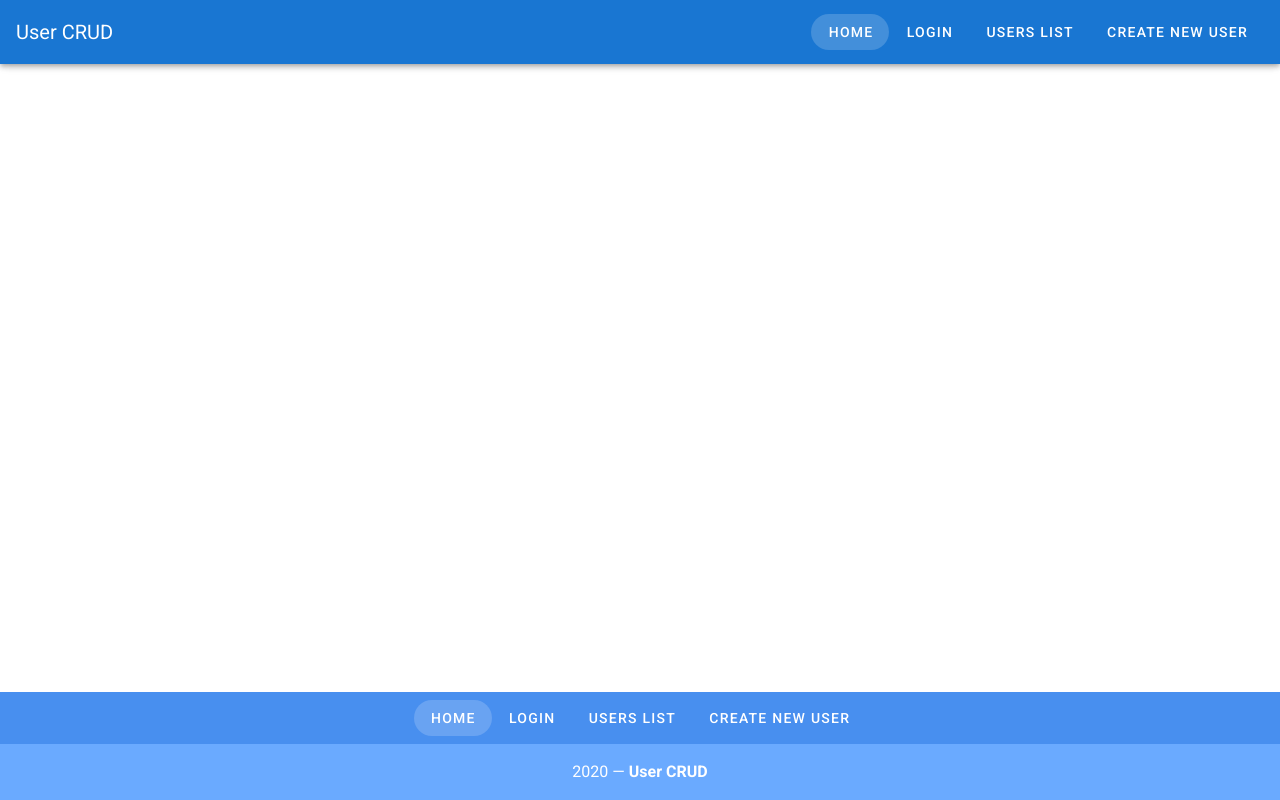
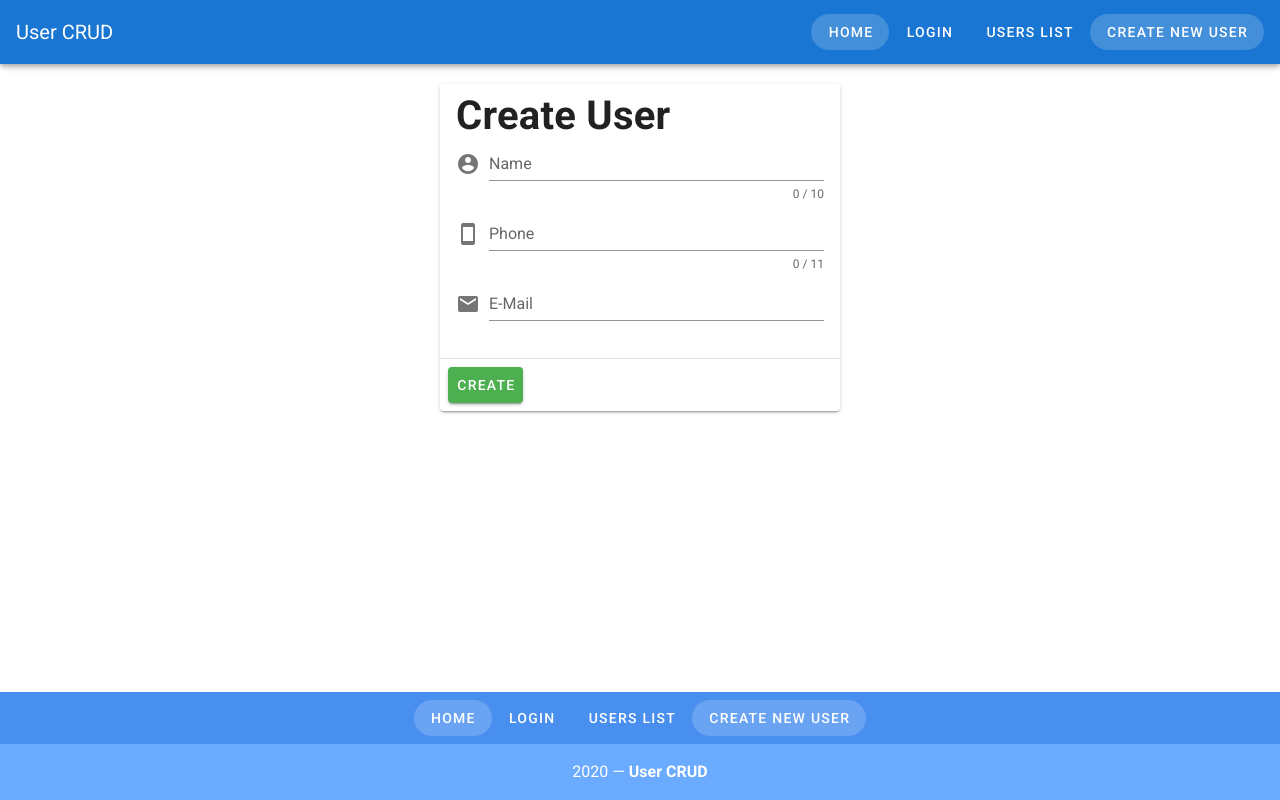
Before and after one commit to jpm343/Vue-crud-example, a Vue app: page /create in a window 1280 px wide. Before the commit this address led to /. Built offline with nearby package versions, Linux system fonts and the light colour scheme.

Commit message:
ADD: vuelidate with mixins

```diff
--- a/package.json
+++ b/package.json
@@ -12,6 +12,7 @@
     "core-js": "^3.6.4",
     "vue": "^2.6.11",
     "vue-router": "^3.1.5",
+    "vuelidate": "^0.7.5",
     "vuetify": "^2.2.11",
     "vuex": "^3.1.2"
   },
--- /dev/null
+++ b/src/mixins/UserFormValidationMixin.js
@@ -0,0 +1,41 @@
+import { required, email, numeric, maxLength } from "vuelidate/lib/validators";
+
+export const UserFormValidationMixin = {
+  created() {},
+  data() {
+    return {};
+  },
+  validations: {
+    editedUser: {
+      name: { required, maxLength: maxLength(10) },
+      phone: { required, numeric, maxLength: maxLength(11) },
+      email: { required, email }
+    }
+  },
+  computed: {
+    nameErrors() {
+      const errors = [];
+      if (!this.$v.editedUser.name.$dirty) return errors;
+      !this.$v.editedUser.name.maxLength &&
+        errors.push("Name must be at most 10 characters long");
+      !this.$v.editedUser.name.required && errors.push("Name is required.");
+      return errors;
+    },
+    phoneErrors() {
+      const errors = [];
+      if (!this.$v.editedUser.phone.$dirty) return errors;
+      !this.$v.editedUser.phone.maxLength &&
+        errors.push("Phone must have 11 characters at most.");
+      !this.$v.editedUser.phone.required && errors.push("Phone is required.");
+      !this.$v.editedUser.phone.numeric && errors.push("Example: 56912345678");
+      return errors;
+    },
+    emailErrors() {
+      const errors = [];
+      if (!this.$v.editedUser.email.$dirty) return errors;
+      !this.$v.editedUser.email.email && errors.push("Must be a valid email");
+      !this.$v.editedUser.email.required && errors.push("Email is required");
+      return errors;
+    }
+  }
+};
--- a/src/views/CreateUser.vue
+++ b/src/views/CreateUser.vue
@@ -7,27 +7,44 @@
       <v-card-text>
         <v-form @submit.prevent="createUser">
           <v-text-field
-            v-model="user.name"
+            v-model="editedUser.name"
             label="Name"
             required
+            :counter="10"
             :error-messages="nameErrors"
-            :counter="10"
+            @input="$v.editedUser.name.$touch()"
+            @blur="$v.editedUser.name.$touch()"
             prepend-icon="mdi-account-circle"
           />
           <v-text-field
-            v-model="user.phone"
-            label="E-Mail"
+            v-model="editedUser.phone"
+            label="Phone"
             required
+            :counter="11"
             :error-messages="phoneErrors"
-            :counter="11"
+            @input="$v.editedUser.phone.$touch()"
+            @blur="$v.editedUser.phone.$touch()"
             prepend-icon="mdi-cellphone"
           />
-          <v-text-field v-model="user.email" label="Phone" prepend-icon="mdi-email" />
+          <v-text-field
+            v-model="editedUser.email"
+            label="E-Mail"
+            :error-messages="emailErrors"
+            @input="$v.editedUser.email.$touch()"
+            @blur="$v.editedUser.email.$touch()"
+            prepend-icon="mdi-email"
+          />
         </v-form>
       </v-card-text>
       <v-divider></v-divider>
       <v-card-actions>
-        <v-btn @click.native="createUser()" type="submit" color="success">Create</v-btn>
+        <v-btn
+          :disabled="$v.editedUser.$error"
+          @click.native="createUser()"
+          type="submit"
+          color="success"
+          >Create</v-btn
+        >
       </v-card-actions>
     </v-card>
   </div>
@@ -35,29 +52,27 @@
 
 <script>
 import { validationMixin } from "vuelidate";
-import { required, maxLenght, email } from "vuelidate/lib/validators";
+import { UserFormValidationMixin } from "@/mixins/UserFormValidationMixin.js";
 
 export default {
-  mixins: [validationMixin],
-
-  validations: {
-    name: { required, maxLenght: maxLenght(10) },
-    email: { required, email }
-  },
+  mixins: [validationMixin, UserFormValidationMixin],
 
   data() {
     return {
-      user: this.newUser()
+      editedUser: this.newUser()
     };
   },
   methods: {
     createUser() {
-      this.$store.dispatch("createUser", this.user).then(() => {
-        this.$router.push({
-          name: "users"
+      this.$v.$touch();
+      if (!this.$v.editedUser.$anyError) {
+        this.$store.dispatch("createUser", this.editedUser).then(() => {
+          this.$router.push({
+            name: "users"
+          });
+          this.editedUser = this.newUser();
         });
-        this.user = this.newUser();
-      });
+      }
     },
     newUser() {
       return {
@@ -67,14 +82,6 @@ export default {
         phone: ""
       };
     }
-  },
-  computed: {
-    nameErrors() {
-      return 1;
-    },
-    phoneErrors() {
-      return 1;
-    }
   }
 };
 </script>
--- a/src/views/EditUser.vue
+++ b/src/views/EditUser.vue
@@ -15,15 +15,39 @@
             <v-form>
               <v-container>
                 <v-row>
-                  <v-col cols="12" sm="6" md="4">
-                    <v-text-field label="Name" v-model="editedUser.name" required></v-text-field>
+                  <v-col cols="12">
+                    <v-text-field
+                      label="Name"
+                      v-model="editedUser.name"
+                      required
+                      :error-messages="nameErrors"
+                      @input="$v.editedUser.name.$touch()"
+                      @blur="$v.editedUser.name.$touch()"
+                      prepend-icon="mdi-account-circle"
+                    ></v-text-field>
                   </v-col>
 
                   <v-col cols="12">
-                    <v-text-field label="Email" v-model="editedUser.email" required></v-text-field>
+                    <v-text-field
+                      label="Email"
+                      v-model="editedUser.email"
+                      required
+                      :error-messages="emailErrors"
+                      @input="$v.editedUser.email.$touch()"
+                      @blur="$v.editedUser.email.$touch()"
+                      prepend-icon="mdi-email"
+                    ></v-text-field>
                   </v-col>
                   <v-col cols="12">
-                    <v-text-field label="Phone" v-model="editedUser.phone" required></v-text-field>
+                    <v-text-field
+                      label="Phone"
+                      v-model="editedUser.phone"
+                      required
+                      :error-messages="phoneErrors"
+                      @input="$v.editedUser.phone.$touch()"
+                      @blur="$v.editedUser.phone.$touch()"
+                      prepend-icon="mdi-phone"
+                    ></v-text-field>
                   </v-col>
                 </v-row>
               </v-container>
@@ -31,13 +55,17 @@
           </v-card-text>
           <v-card-actions>
             <v-spacer></v-spacer>
-            <v-btn color="blue darken-1" text @click="dialog = false">Close</v-btn>
+            <v-btn color="blue darken-1" text @click="dialog = false"
+              >Close</v-btn
+            >
             <v-btn
               color="blue darken-1"
               text
-              @click="dialog = false"
+              :disabled="$v.editedUser.$error"
+              @click="$v.editedUser.$error ? (dialog = false) : (dialog = true)"
               @click.native="updateUser()"
-            >Save</v-btn>
+              >Save</v-btn
+            >
           </v-card-actions>
         </v-card>
       </v-dialog>
@@ -46,7 +74,11 @@
 </template>
 
 <script>
+import { validationMixin } from "vuelidate";
+import { UserFormValidationMixin } from "@/mixins/UserFormValidationMixin.js";
+
 export default {
+  mixins: [validationMixin, UserFormValidationMixin],
   props: {
     user: Object
   },
@@ -58,9 +90,13 @@ export default {
   },
   methods: {
     updateUser() {
-      this.$store.dispatch("updateUser", this.editedUser).then(() => {
-        this.$router.go();
-      });
+      this.$v.$touch();
+      console.log(this.$v.editedUser.anyError);
+      if (!this.$v.editedUser.$anyError) {
+        this.$store.dispatch("updateUser", this.editedUser).then(() => {
+          this.$router.go();
+        });
+      }
     },
     getUserCopy() {
       return Object.assign({}, this.user);
@@ -69,5 +105,4 @@ export default {
 };
 </script>
 
-<style scoped>
-</style>
+<style scoped></style>
--- a/usersDb.json
+++ b/usersDb.json
@@ -17,6 +17,12 @@
       "name": "Usuario",
       "email": "96827027",
       "phone": "hola@123.cl"
+    },
+    {
+      "id": 5,
+      "name": "sd",
+      "email": "asdasd@asdasd.cl",
+      "phone": "123123123"
     }
   ]
 }
```
Also changed, not shown: src/main.js (+10 -7 lines).
